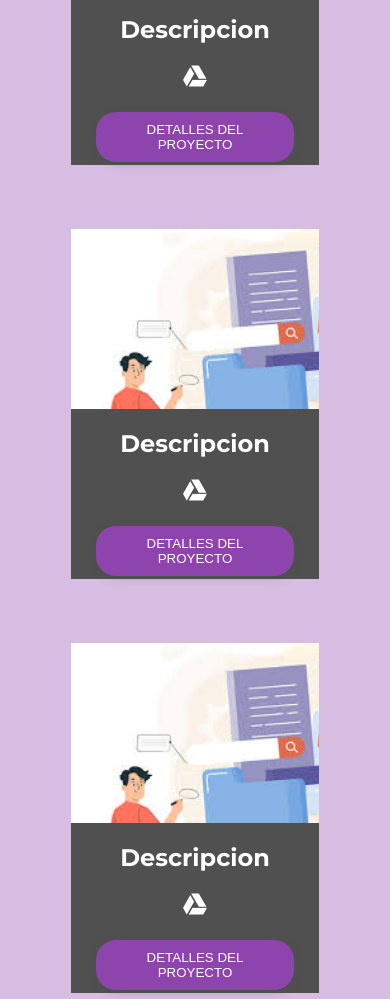
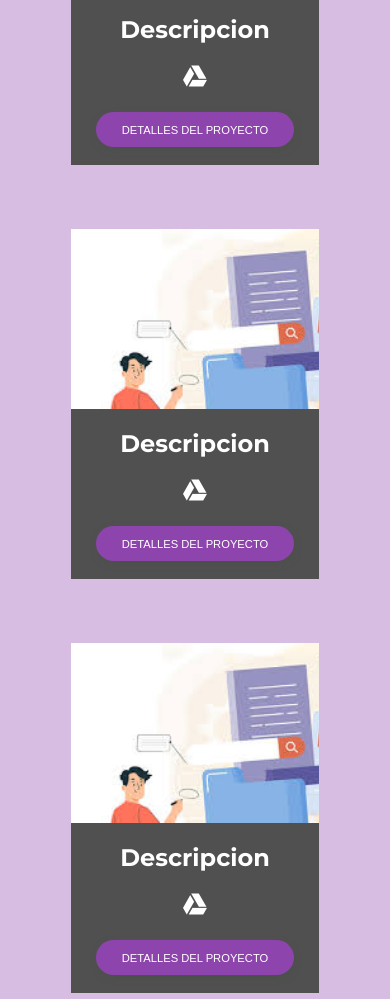
Before and after one commit to Lucianom26/PortfolioCarla, a plain HTML site: page index.html in a window 390 px wide. Shown: the part 3160-4159 px from the top of the page. Drawn offline with Linux system fonts and the light colour scheme.

Commit message:
cambios css

```diff
--- a/css/styles.css
+++ b/css/styles.css
@@ -225,6 +225,13 @@ box-shadow: none;
     color:#fff;
     text-transform: uppercase;
 }
+.project-details:hover{
+    background-color: #c39bd3;
+
+}
+.project-details a:hover{
+    color: #0c0c0c;
+}
 
 .project-details-content{
 display: flex;
@@ -423,5 +430,7 @@ align-items: center;
         .form{
             width: 80vw;
         }
-
+        .project-details-content .project-details a{
+            font-size: .7rem;
+        }
     }
```
